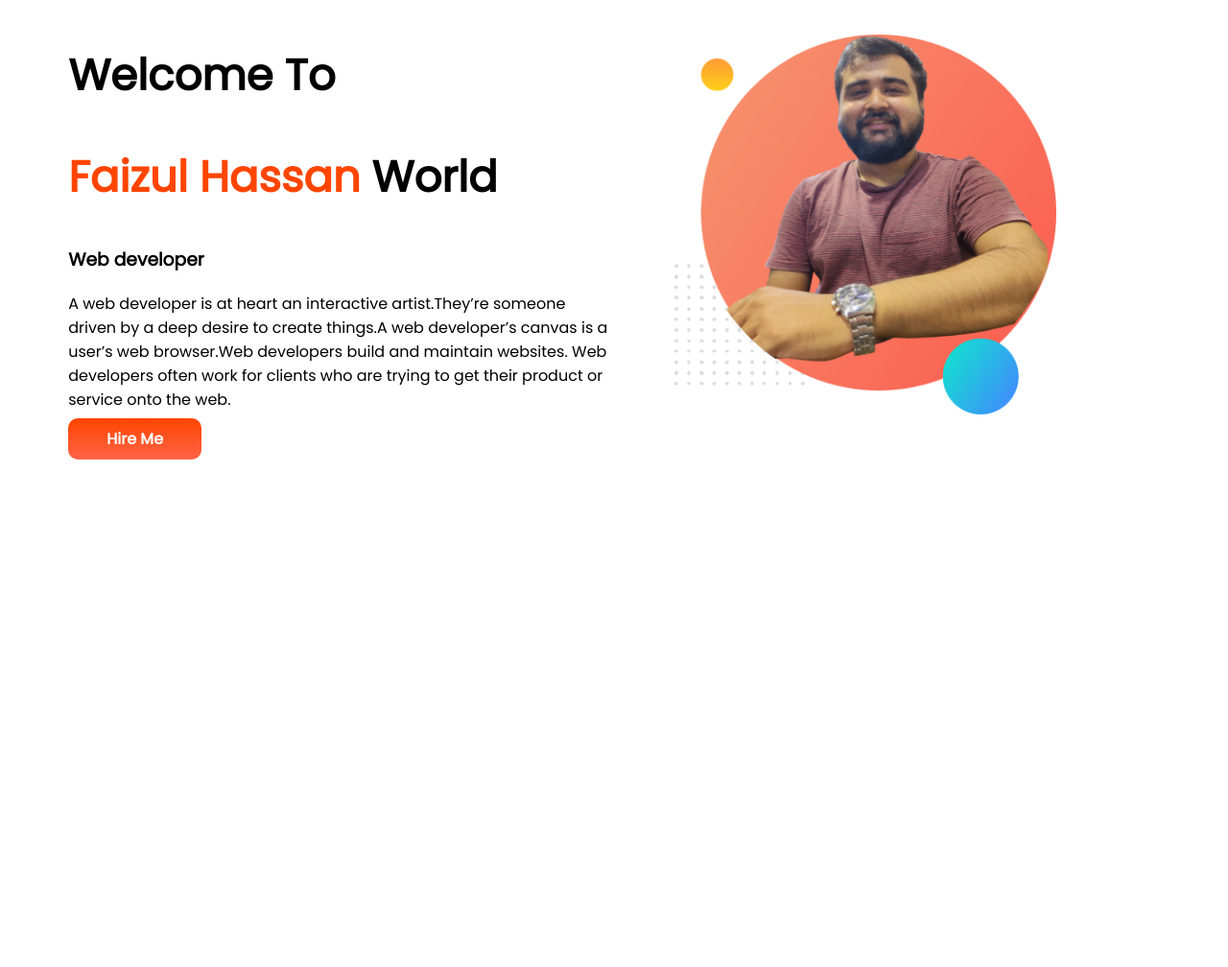
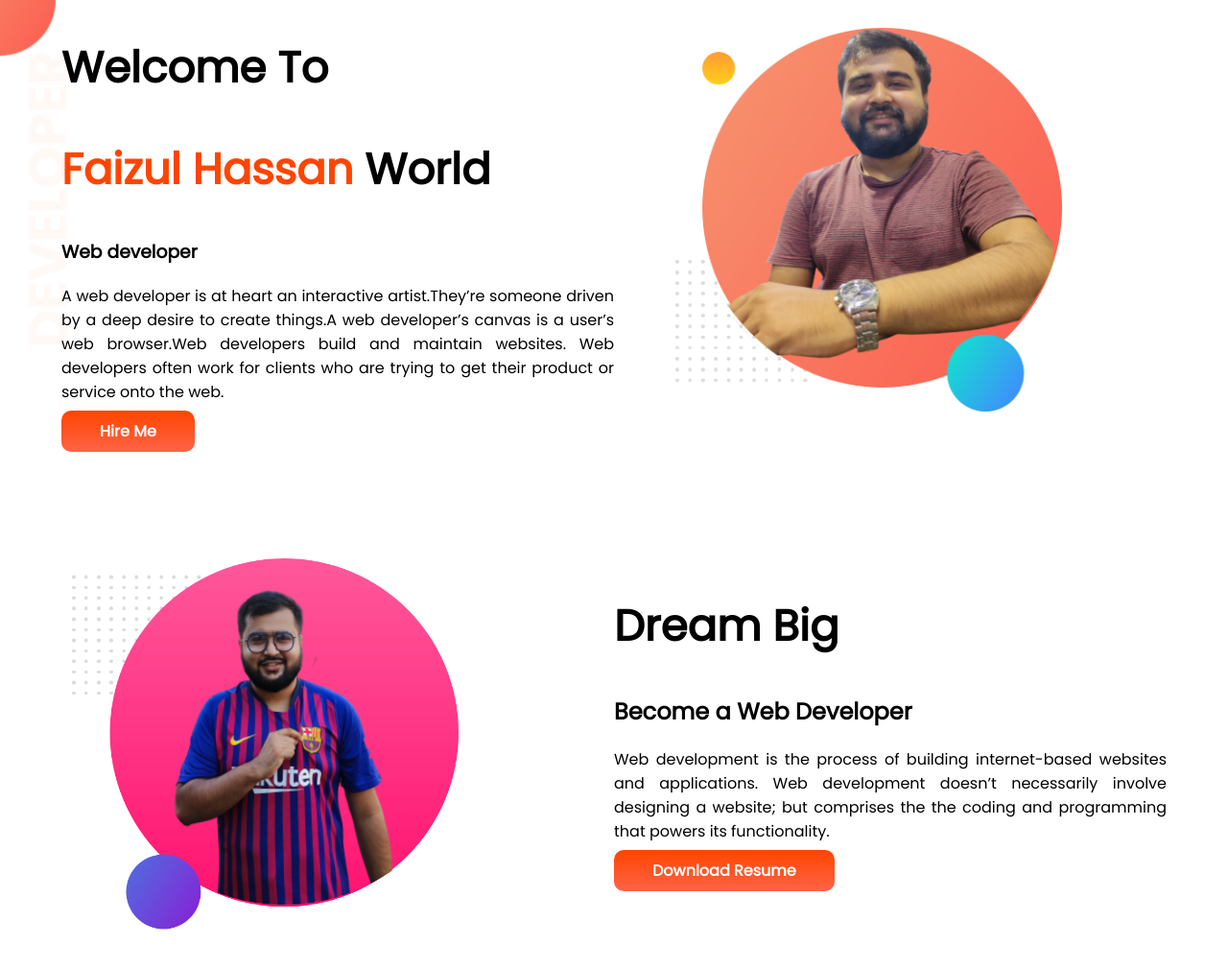
Before and after one commit to Faizul-Rien/developer-portfolio, a plain HTML site: page index.html in a window 1280 px wide. Shown: the whole page at 96% size. Before the commit the page ends 800 px from the top, so only its background shows below. Drawn offline with Linux system fonts and the light colour scheme.

Commit message:
add second part

```diff
--- a/index.html
+++ b/index.html
@@ -31,6 +31,21 @@
         </div>
     </section>
 
+    <section class="dream-big">
+        <div class="second-part">
+            <img src="images/Faizul1.png" alt="photo">
+        </div>
+
+        <div class="second-part">
+            <h1>Dream Big</h1>
+            <h2>Become a Web Developer</h2>
+            <p>Web development is the process of building internet-based websites and applications. Web development doesn’t necessarily involve designing a website; but comprises the the coding and programming that powers its functionality.</p>
+
+           <a class="link-button" target="_blank" href="">Download Resume</a>
+        </div>
+
+    </section>
+
 
 </body>
 
--- a/style.css
+++ b/style.css
@@ -1,5 +1,7 @@
 body{
     font-family: 'Poppins', sans-serif;
+    margin: 0;
+    text-align: justify;
 }
 
 h1{
@@ -12,6 +14,7 @@ h1{
 
 section{
     display: flex;
+    margin-bottom: 120px;
 }
 
 .first-part{
@@ -31,3 +34,16 @@ section{
     border-radius: 10px;
     font-weight:700;
 }
+.top-banner{
+    background-image: url(images/top-banner.png);
+    background-repeat: no-repeat;
+}
+
+.second-part{
+    width: 50%;
+    padding-right: 5%;
+}
+.second-part img{
+    width: 70%;
+    padding-left: 13%;
+}
```
